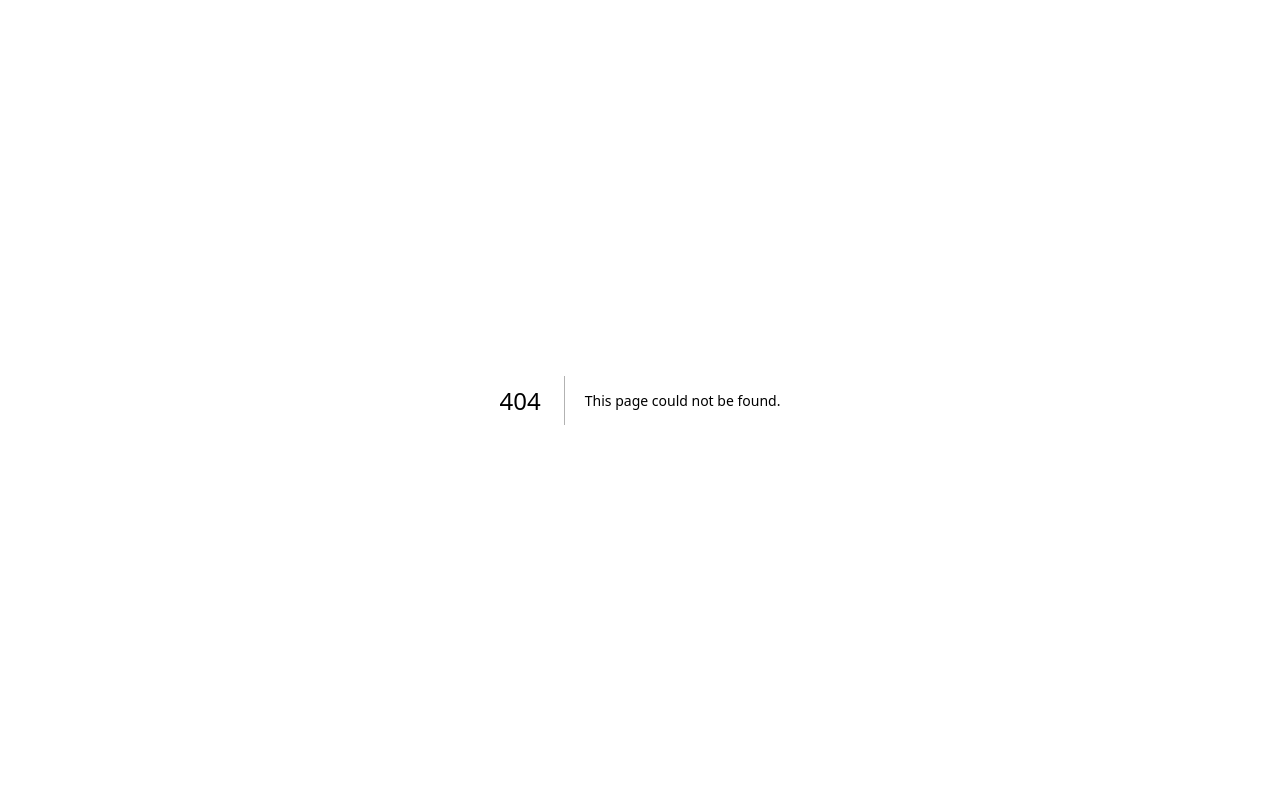
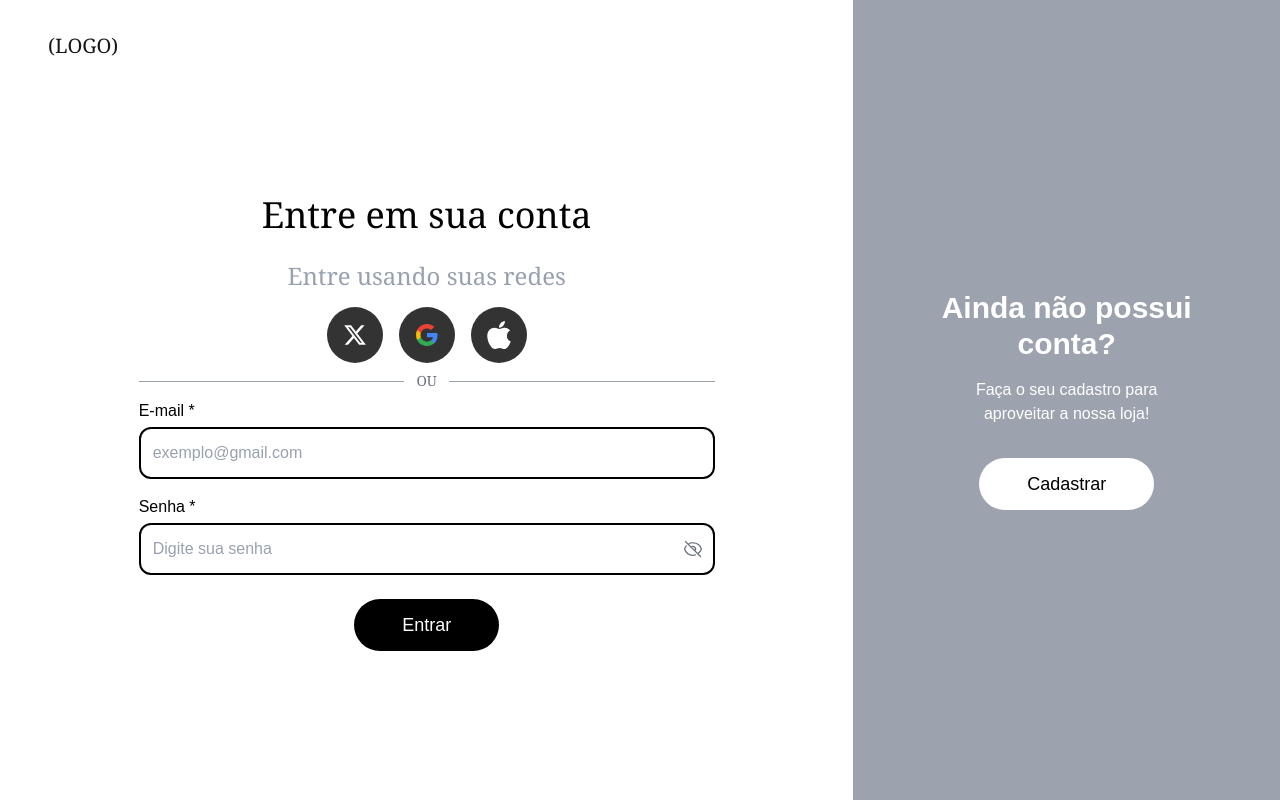
Before and after one commit to pedropelaes/ice_store, a Next.js app: page /login in a window 1280 px wide. Before the commit this address had no page. Built offline with nearby package versions, Linux system fonts and the light colour scheme.

Commit message:
feat: login screen

```diff
--- a/app/globals.css
+++ b/app/globals.css
@@ -40,6 +40,6 @@ body {
     @apply bg-black text-white py-3 px-12 rounded-full hover:bg-gray-800 flex items-center gap-2 font-medium text-lg transition-all;
   }
   .btn-secondary {
-    @apply bg-white text-black py-3 px-12 rounded-full hover:bg-gray-800 flex items-center gap-2 font-medium text-lg transition-all;
+    @apply bg-white text-black py-3 px-12 rounded-full hover:bg-gray-200 flex items-center gap-2 font-medium text-lg transition-all;
   }
 }
--- /dev/null
+++ b/app/lib/formaters/formaters.ts
@@ -0,0 +1,22 @@
+export const formatLettersOnly = (value: string) => {
+      return value.replace(/[^a-zA-ZÀ-ÿ\s]/g, "");
+}
+
+export const formatNumbersOnly = (value: string) => {
+    return value.replace(/\D/g, "");
+};
+
+export const formatCPF = (value: string) => {
+    const numbers = value.replace(/\D/g, "");
+
+    return numbers
+    .slice(0, 11)
+    .replace(/(\d{3})(\d)/, "$1.$2")
+    .replace(/(\d{3})(\d)/, "$1.$2")
+    .replace(/(\d{3})(\d{1,2})/, "$1-$2")
+    .replace(/(-\d{2})\d+?$/, "$1");
+    };
+
+export const formatEmail = (value: string) =>{
+    return value.toLowerCase().replace(/\s/g, "");
+}
--- /dev/null
+++ b/app/login/page.tsx
@@ -0,0 +1,131 @@
+"use client"
+
+import { SyntheticEvent, useState } from "react"
+import { formatEmail } from "../lib/formaters/formaters";
+
+export default function loginPage(){
+    const [formData, setFormData] = useState({ // estados para formularios
+            email: "",
+            password: "",
+        })
+    const [showPassword, setShowPassword] = useState(false);
+
+    const handleChange = (e: React.ChangeEvent<HTMLInputElement>) => {
+        const { name, value } = e.target;
+        let newValue = value;
+
+        if(name === "email"){
+          newValue = formatEmail(value);
+        }else if(name === "password"){
+            newValue = value;
+        }
+
+        setFormData({
+            ...formData,
+            [name]: newValue
+        })
+    }
+
+    const handleSubmit = async (e: SyntheticEvent) => {
+
+    }
+
+    return (
+        <div className="flex flex-row min-h-screen w-full">
+            <div className="w-2/3 flex flex-col p-12 bg-white relative">
+                <div className="absolute top-8 left-12 text-xl font-serif">(LOGO)</div>
+
+                <div className="mt-24 flex flex-col items-center p-12">
+                    <h1 className="text-4xl font-serif mb-6 text-center text-black leading-tight">
+                        Entre em sua conta
+                    </h1>
+                    <h2 className="text-2xl font-serif mb-4 text-center text-gray-400 leading-tight">
+                        Entre usando suas redes
+                    </h2>
+
+                    <div className="flex gap-4 justify-center mb-2">
+                        <button className="w-14 h-14 bg-[#333] rounded-full flex items-center justify-center hover:bg-black transition-colors">
+                            <svg viewBox="0 0 24 24" aria-hidden="true" className="w-6 h-6 fill-white">
+                                <path d="M18.244 2.25h3.308l-7.227 8.26 8.502 11.24H16.17l-5.214-6.817L4.99 21.75H1.68l7.73-8.835L1.254 2.25H8.08l4.713 6.231zm-1.161 17.52h1.833L7.084 4.126H5.117z"></path>
+                            </svg>
+                        </button>
+
+                        <button className="w-14 h-14 bg-[#333] rounded-full flex items-center justify-center hover:bg-black transition-colors">
+                            <svg viewBox="0 0 24 24" className="w-6 h-6">
+                                <path fill="#4285F4" d="M22.56 12.25c0-.78-.07-1.53-.2-2.25H12v4.26h5.92c-.26 1.37-1.04 2.53-2.21 3.31v2.77h3.57c2.08-1.92 3.28-4.74 3.28-8.09z" />
+                                <path fill="#34A853" d="M12 23c2.97 0 5.46-.98 7.28-2.66l-3.57-2.77c-.98.66-2.23 1.06-3.71 1.06-2.86 0-5.29-1.93-6.16-4.53H2.18v2.84C3.99 20.53 7.7 23 12 23z" />
+                                <path fill="#FBBC05" d="M5.84 14.09c-.22-.66-.35-1.36-.35-2.09s.13-1.43.35-2.09V7.07H2.18C1.43 8.55 1 10.22 1 12s.43 3.45 1.18 4.93l2.85-2.22.81-.62z" />
+                                <path fill="#EA4335" d="M12 5.38c1.62 0 3.06.56 4.21 1.64l3.15-3.15C17.45 2.09 14.97 1 12 1 7.7 1 3.99 3.47 2.18 7.07l3.66 2.84c.87-2.6 3.3-4.53 6.16-4.53z" />
+                            </svg>
+                        </button>
+
+                        <button className="w-14 h-14 bg-[#333] rounded-full flex items-center justify-center hover:bg-black transition-colors">
+                            <svg viewBox="0 0 384 512" className="w-8 h-8 fill-white">
+                                <path d="M318.7 268.7c-.2-36.7 16.4-64.4 50-84.8-18.8-26.9-47.2-41.7-84.7-44.6-35.5-2.8-74.3 20.7-88.5 20.7-15 0-49.4-19.7-76.4-19.7C63.3 141.2 4 184.8 4 273.5q0 39.3 14.4 81.2c12.8 36.7 59 126.7 107.2 125.2 25.2-.6 43-17.9 75.8-17.9 31.8 0 48.3 17.9 76.4 17.9 48.6-.7 90.4-82.5 102.6-119.3-65.2-30.7-61.7-90-61.7-91.9zm-56.6-164.2c27.3-32.4 24.8-61.9 24-72.5-24.1 1.4-52 16.4-67.9 34.9-17.5 19.8-27.8 44.3-25.6 71.9 26.1 2 52.3-11.4 69.5-34.3z" />
+                            </svg>
+                        </button>
+                    </div>
+
+                    <div className="flex items-center w-full max-w-xl mb-2">
+                        <div className="flex-grow h-px bg-gray-400"></div>
+
+                        <span className="px-3 text-gray-500 text-sm font-serif">OU</span>
+
+                        <div className="flex-grow h-px bg-gray-400"></div>
+                    </div>
+
+                    <form onSubmit={handleSubmit} className="flex flex-col gap-4 w-full max-w-xl">
+                        <div className="flex flex-col">
+                            <label className="mb-1 font-medium text-black">E-mail *</label>
+                            <input name="email" type="email" value = {formData.email} onChange={handleChange} placeholder="exemplo@gmail.com" className="input-custom" required />
+                        </div>
+
+                        <div className="flex flex-col relative">
+                            <label className="mb-1 font-medium text-black">Senha *</label>
+                            <div className="relative">
+                                <input name="password" type={showPassword ? "text" : "password"} value={formData.password}
+                                placeholder="Digite sua senha" onChange={handleChange} className="w-full p-3 rounded-xl outline-none transition-all border-2 input-custom w-full pr-10" required
+                                />
+
+                                <button
+                                    type="button"
+                                    onClick={() => setShowPassword(!showPassword)}
+                                    className="absolute right-3 top-1/2 -translate-y-1/2 text-gray-500 hover:text-black"
+                                >
+                                    {showPassword ? (
+                                        <svg xmlns="http://www.w3.org/2000/svg" fill="none" viewBox="0 0 24 24" strokeWidth={1.5} stroke="currentColor" className="w-5 h-5">
+                                            <path strokeLinecap="round" strokeLinejoin="round" d="M2.036 12.322a1.012 1.012 0 010-.639C3.423 7.51 7.36 4.5 12 4.5c4.638 0 8.573 3.007 9.963 7.178.07.207.07.431 0 .639C20.577 16.49 16.64 19.5 12 19.5c-4.638 0-8.573-3.007-9.963-7.178z" />
+                                            <path strokeLinecap="round" strokeLinejoin="round" d="M15 12a3 3 0 11-6 0 3 3 0 016 0z" />
+                                        </svg>
+                                    ) : (
+                                        <svg xmlns="http://www.w3.org/2000/svg" fill="none" viewBox="0 0 24 24" strokeWidth={1.5} stroke="currentColor" className="w-5 h-5">
+                                            <path strokeLinecap="round" strokeLinejoin="round" d="M3.98 8.223A10.477 10.477 0 001.934 12C3.226 16.338 7.244 19.5 12 19.5c.993 0 1.953-.138 2.863-.395M6.228 6.228A10.45 10.45 0 0112 4.5c4.756 0 8.773 3.162 10.065 7.498a10.523 10.523 0 01-4.293 5.774M6.228 6.228L3 3m3.228 3.228l3.65 3.65m7.894 7.894L21 21m-3.228-3.228l-3.65-3.65m0 0a3 3 0 10-4.243-4.243m4.242 4.242L9.88 9.88" />
+                                        </svg>
+                                    )}
+                                </button>
+                            </div>
+                        </div>
+                        <div className="flex gap-4 justify-center mt-2">
+                            <button type="submit" className="btn-primary">
+                                Entrar
+                            </button>
+                        </div>
+                    </form>
+                </div>
+
+            </div>
+
+            <div className="w-1/3 flex flex-col justify-center items-center bg-[#9CA3AF] text-white p-12 text-center">
+                <h2 className="text-3xl font-bold mb-4" >Ainda não possui <br /> conta?</h2>
+                <h3 className="mb-8">Faça o seu cadastro para <br /> aproveitar a nossa loja!</h3>
+
+                <button
+                className="btn-secondary"
+                onClick={() => console.log("Ir para Login")}
+                >
+                Cadastrar
+                </button>
+            </div>
+        </div>
+    )
+}
--- a/app/register/page.tsx
+++ b/app/register/page.tsx
@@ -5,6 +5,7 @@ import { signIn } from "next-auth/react"
 import { useRouter } from "next/navigation"
 import { cpf as cpfValidator } from "cpf-cnpj-validator"
 import { z } from "zod"
+import { formatCPF, formatEmail, formatLettersOnly, formatNumbersOnly } from "../lib/formaters/formaters"
 
 export default function signUpPage(){
     const router = useRouter();
@@ -41,28 +42,7 @@ export default function signUpPage(){
         .join(' '); // 3. Junta tudo de volta com espaços
     };
 
-    const formatLettersOnly = (value: string) => {
-      return value.replace(/[^a-zA-ZÀ-ÿ\s]/g, "");
-    }
 
-    const formatNumbersOnly = (value: string) => {
-      return value.replace(/\D/g, "");
-    };
-
-    const formatCPF = (value: string) => {
-      const numbers = value.replace(/\D/g, "");
-
-      return numbers
-        .slice(0, 11)
-        .replace(/(\d{3})(\d)/, "$1.$2")
-        .replace(/(\d{3})(\d)/, "$1.$2")
-        .replace(/(\d{3})(\d{1,2})/, "$1-$2")
-        .replace(/(-\d{2})\d+?$/, "$1");
-    };
-
-    const formatEmail = (value: string) =>{
-      return value.toLowerCase().replace(/\s/g, "");
-    }
 
     const handleBlur = (e: React.FocusEvent<HTMLInputElement>) => {
         const { name, value } = e.target;
@@ -83,6 +63,7 @@ export default function signUpPage(){
     const handleChange = (e: React.ChangeEvent<HTMLInputElement>) => {
         const { name, value } = e.target;
         let newValue = value;
+        setError("");
 
         if(name === "name" || name === "lastName"){
           newValue = formatLettersOnly(value);
```
